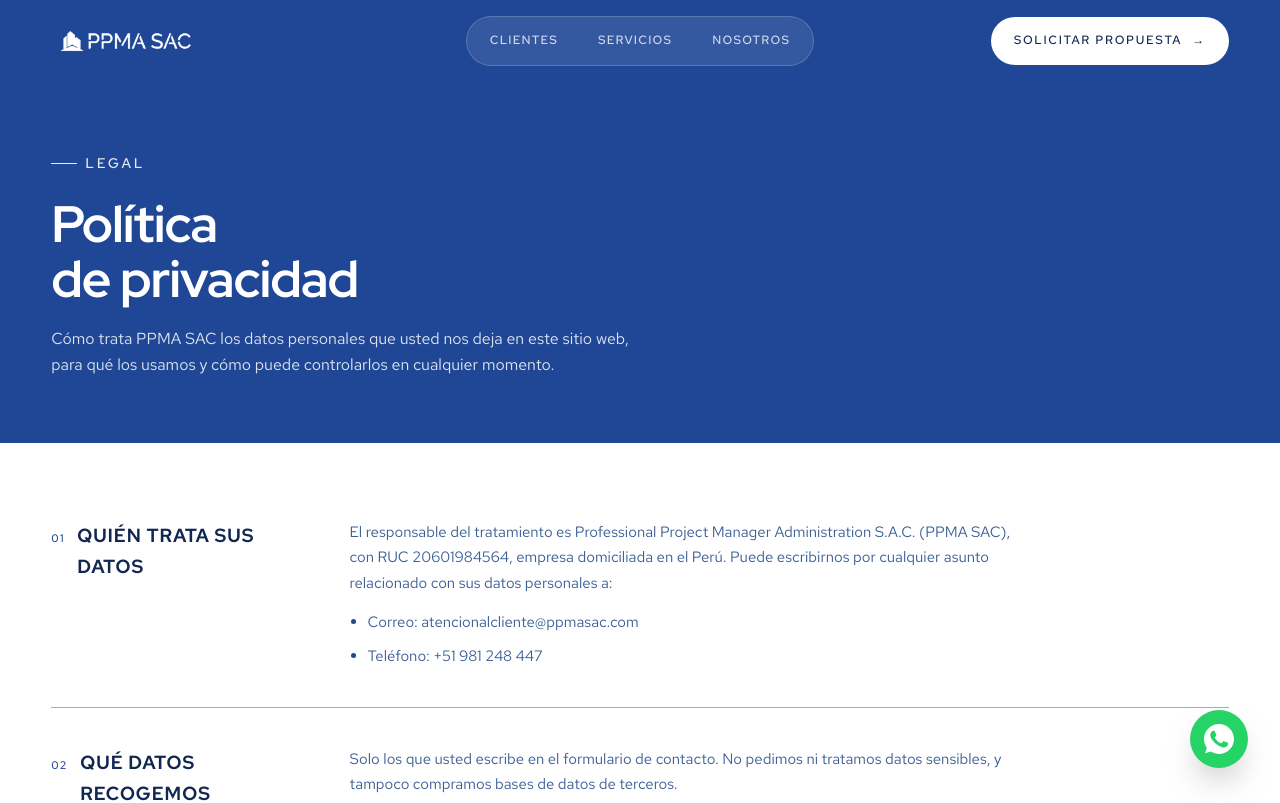
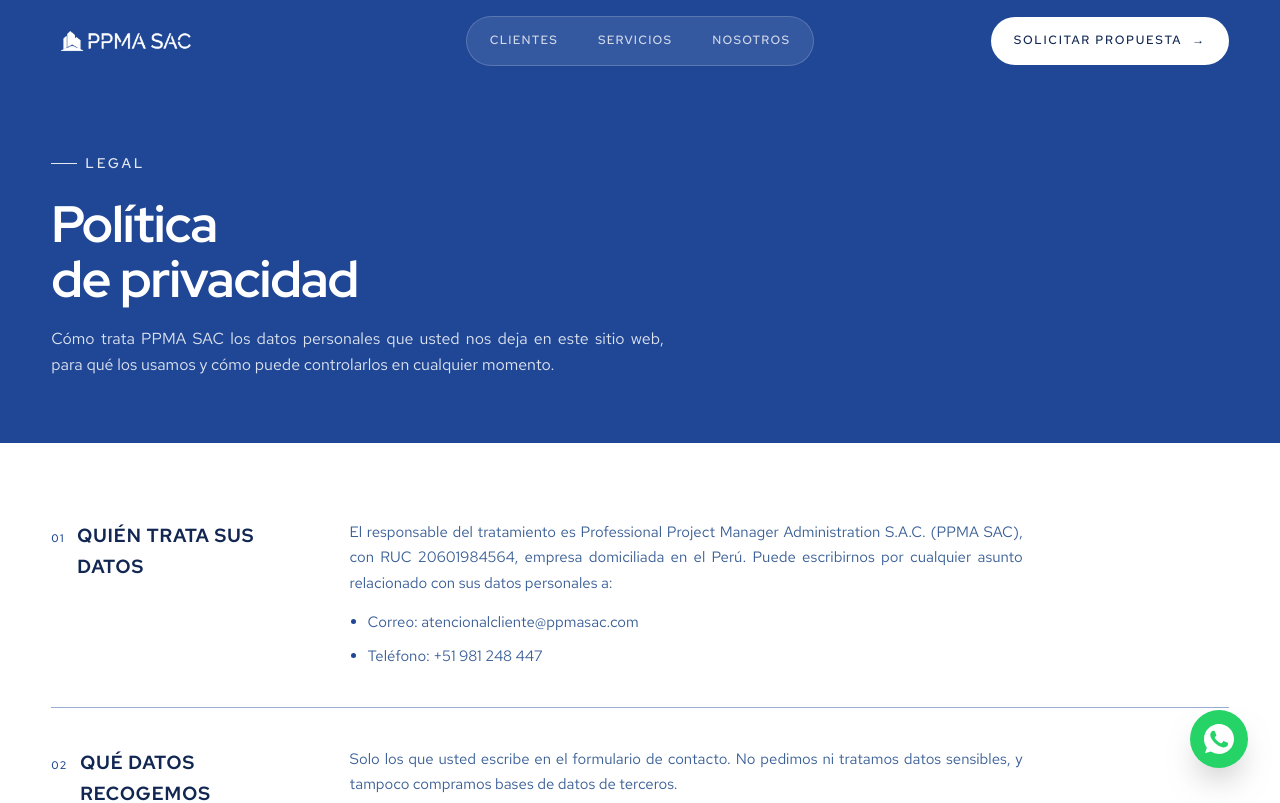
Before and after one commit to reservacitasonline-coder/ppmasac_v0, a Next.js app: page /privacidad in a window 1280 px wide. Shown: the top 803 px of the page. Built offline with nearby package versions, Linux system fonts and the light colour scheme.

Commit message:
style(typography): aplicar texto justificado limpio a todos los parrafos de la web

```diff
--- a/app/globals.css
+++ b/app/globals.css
@@ -122,7 +122,8 @@ p, span, li, h1, h2, h3, h4, h5, h6 {
 }
 
 p {
-  text-align: left;
+  text-align: justify;
+  text-justify: inter-word;
   text-wrap: pretty;
   hyphens: none;
   -webkit-hyphens: none;
--- a/components/sections/About.module.css
+++ b/components/sections/About.module.css
@@ -43,16 +43,12 @@
   font-size: clamp(18px, 0.4vw + 16px, 22px);
   line-height: 1.6;
   letter-spacing: -0.005em;
-  text-align: left;
+  text-align: justify;
+  text-justify: inter-word;
   text-wrap: pretty;
   hyphens: none;
   -webkit-hyphens: none;
   color: var(--ink);
-}
-
-.lead:first-child {
-  text-align: justify;
-  text-justify: inter-word;
 }
 
 .lead + .lead {
@@ -132,7 +128,8 @@
   margin: 0;
   font-size: clamp(17px, 0.5vw + 12px, 21px);
   line-height: 1.55;
-  text-align: left;
+  text-align: justify;
+  text-justify: inter-word;
   text-wrap: pretty;
   hyphens: none;
   -webkit-hyphens: none;
--- a/components/sections/ServiceGroups.module.css
+++ b/components/sections/ServiceGroups.module.css
@@ -304,7 +304,8 @@
 .item,
 .tileText,
 .panelPlain {
-  text-align: left;
+  text-align: justify;
+  text-justify: inter-word;
   text-wrap: pretty;
   hyphens: none;
   -webkit-hyphens: none;
```
